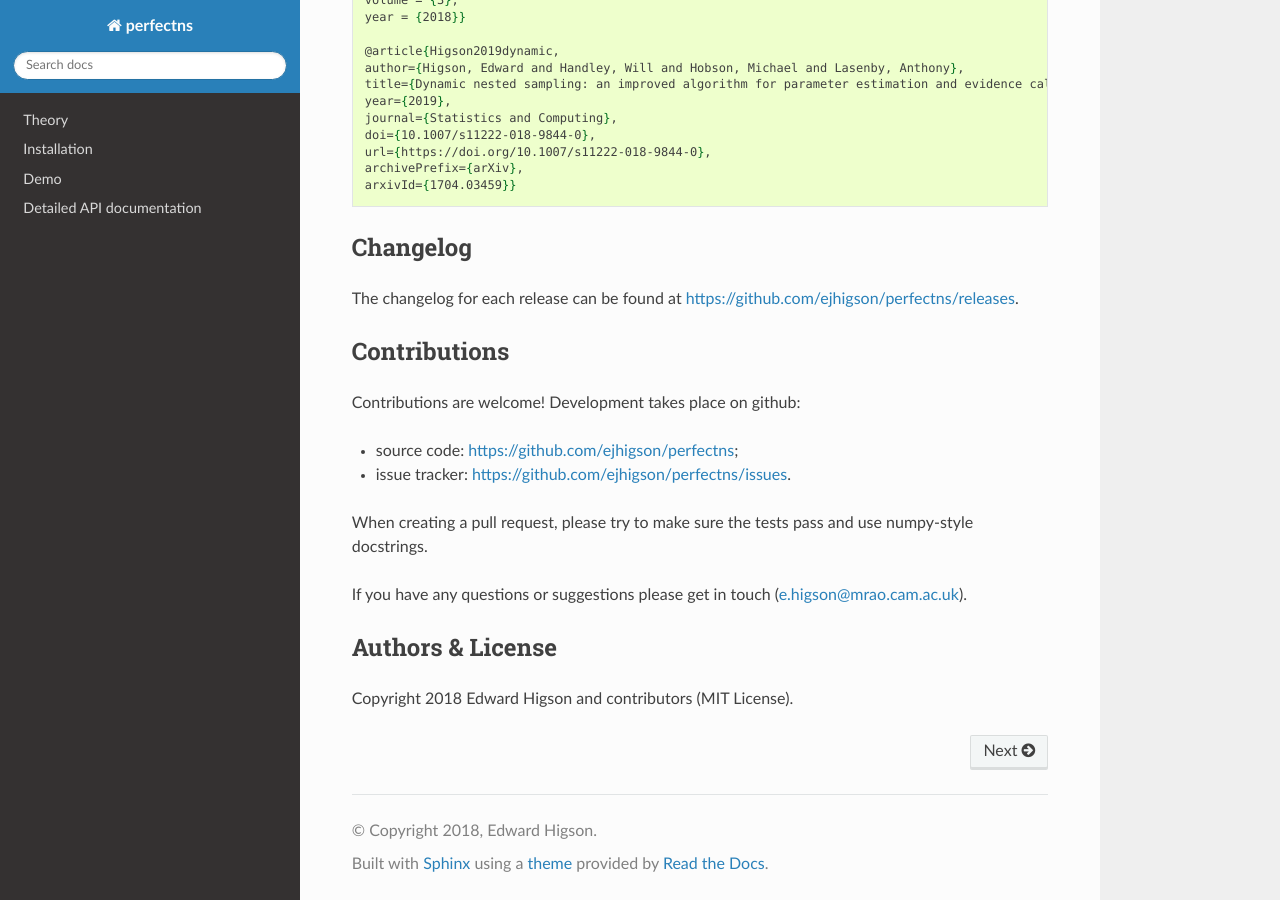
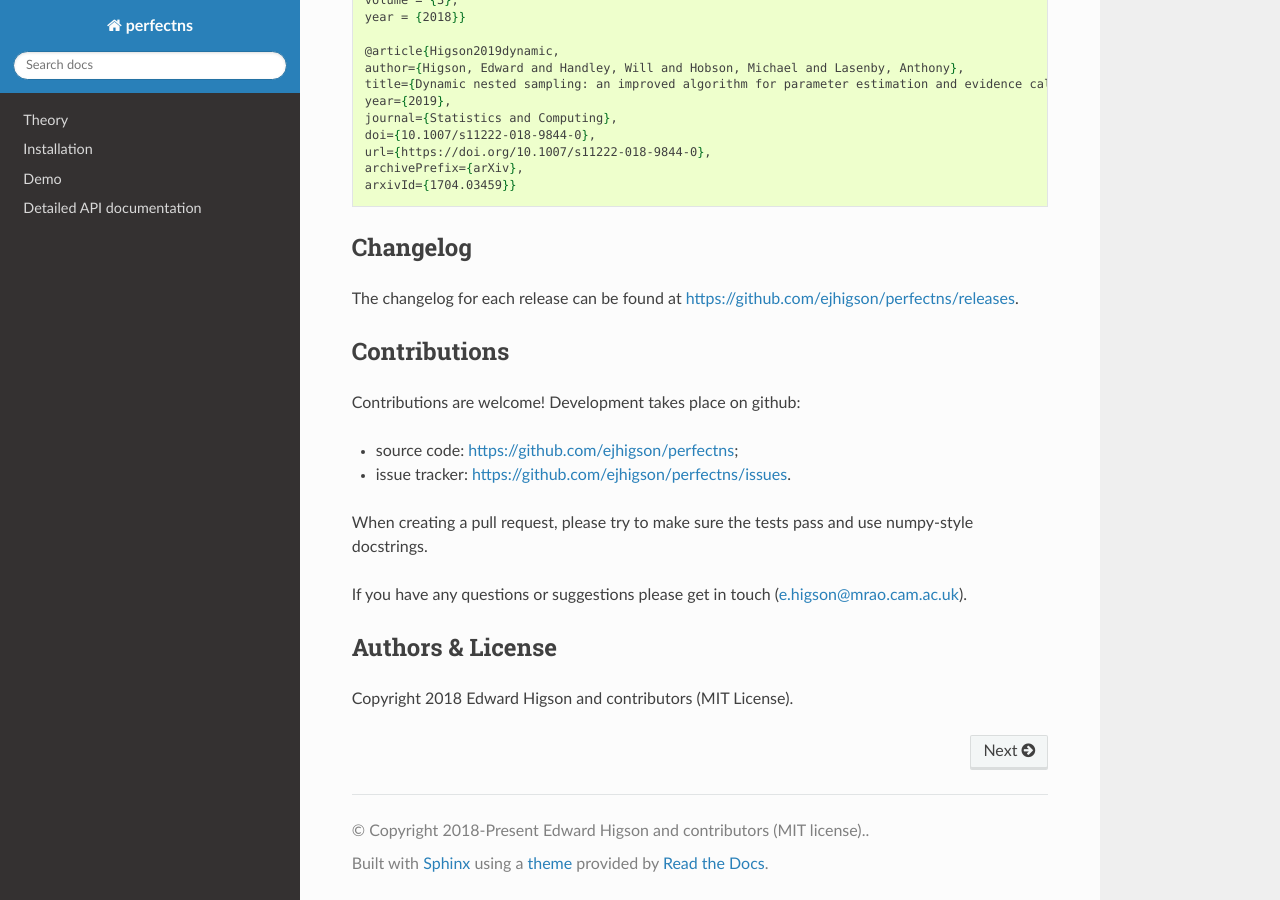
Before and after one commit to ejhigson/perfectns, a Sphinx documentation site: the page built from docs/index.rst, in a window 1280 px wide and 900 px high, scrolled down 1970 px. Built offline with Sphinx 7.4.7 and the Read the Docs theme 2.0.0, drawn with Linux system fonts in a browser that asks for light colours.

Commit message:
extending license to present and adding contributors

```diff
--- a/docs/conf.py
+++ b/docs/conf.py
@@ -20,7 +20,7 @@
 # -- Project information -----------------------------------------------------
 
 project = 'perfectns'
-copyright = '2018, Edward Higson'
+copyright = '2018-Present Edward Higson and contributors (MIT license).'
 author = 'Edward Higson'
 
 # The short X.Y version
@@ -161,7 +161,7 @@ man_pages = [
 #  dir menu entry, description, category)
 texinfo_documents = [
     (master_doc, 'perfectns', 'perfectns Documentation',
-     author, 'perfectns', 'One line description of project.',
+     author, 'perfectns', 'Perfect nested sampling.',
      'Miscellaneous'),
 ]
 
```
Also changed, not shown: 1 other file.
